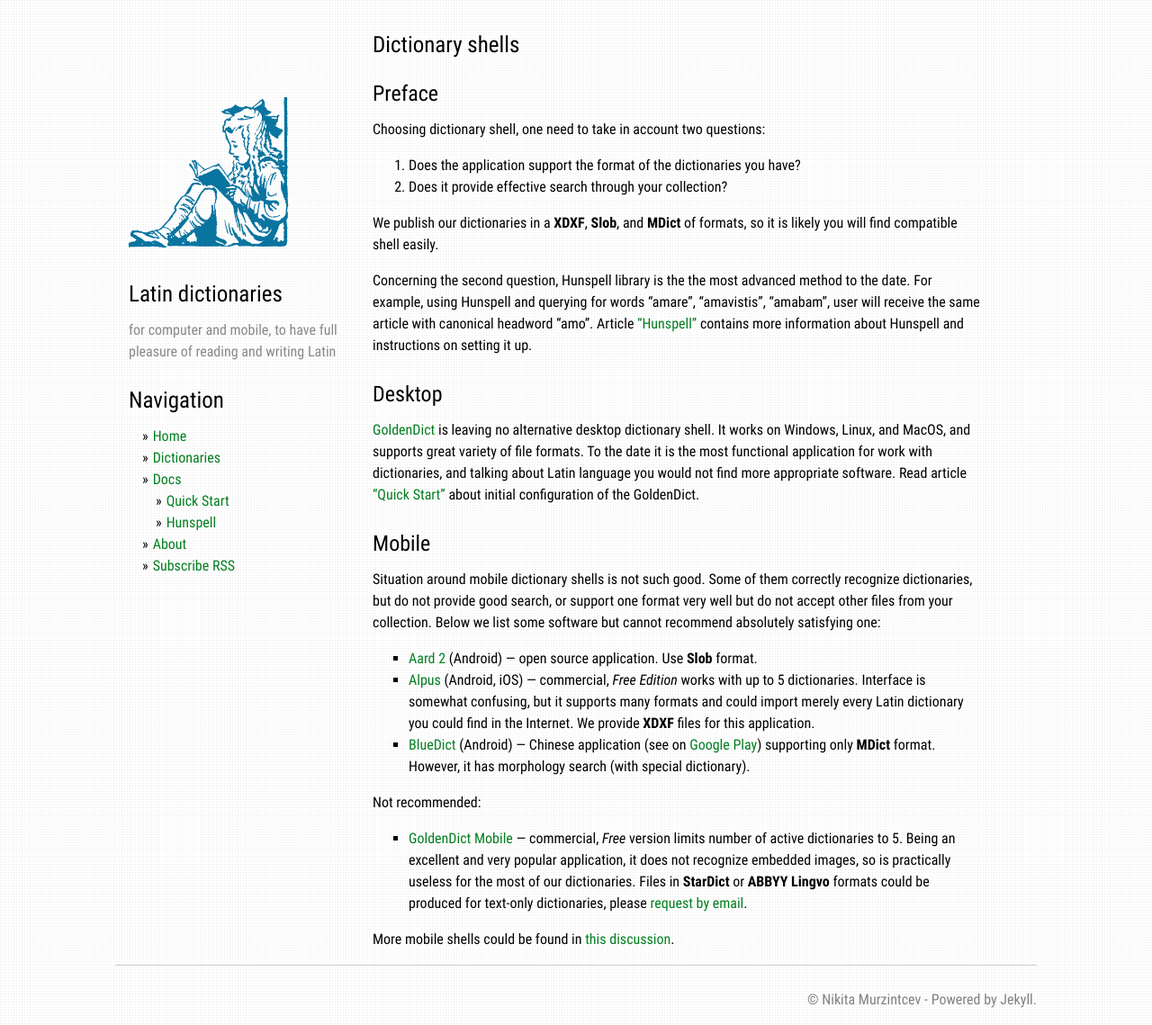
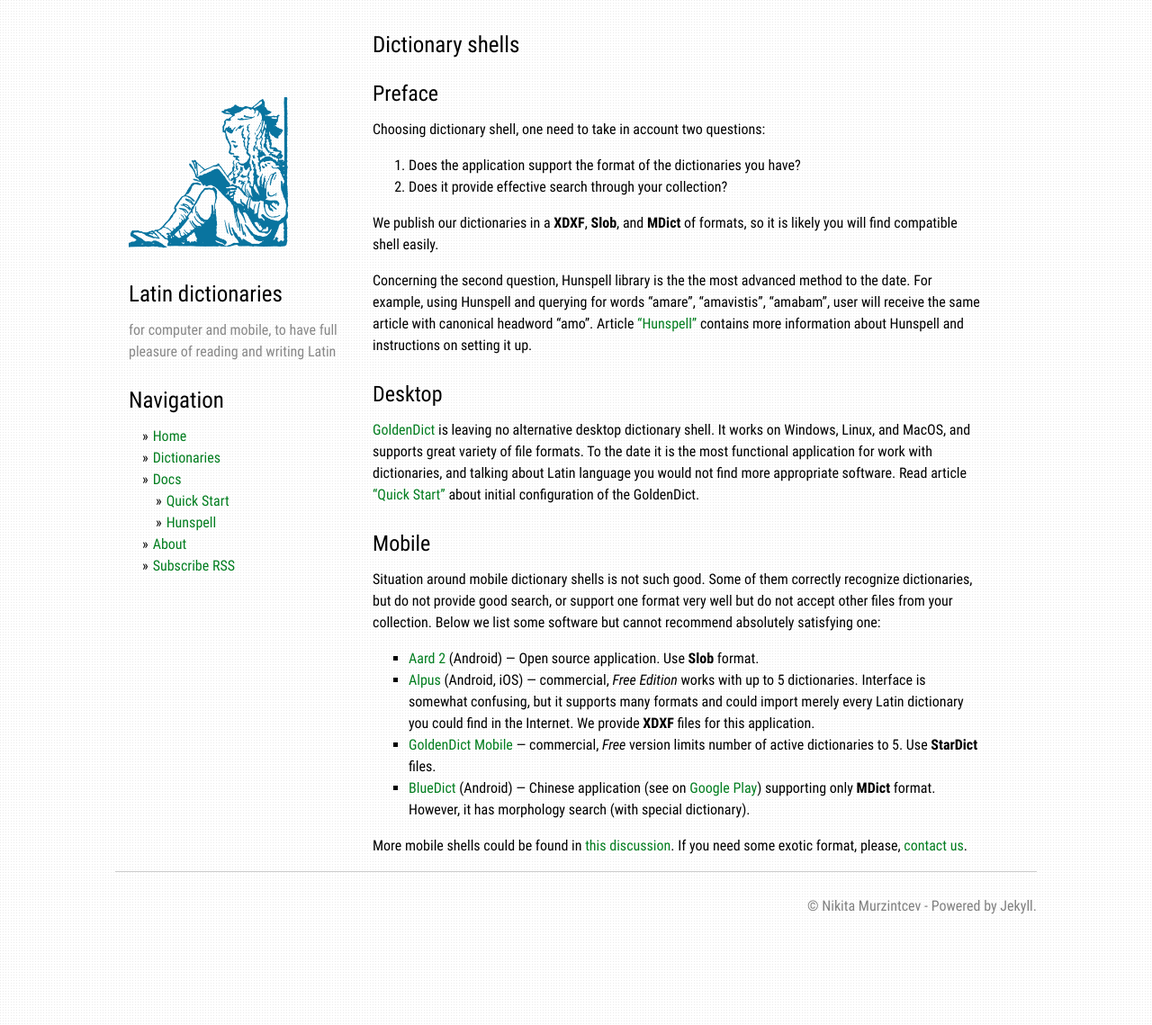
Before and after one commit to nikita-moor/dictionaries, a Jekyll site: the page built from docs/docs.md, in a window 1280 px wide. Shown: the whole page at 90% size. Built offline with Jekyll 4.4.1, drawn with Linux system fonts in a browser that asks for light colours.

Commit message:
Add StarDict files

```diff
--- a/docs/docs.md
+++ b/docs/docs.md
@@ -25,12 +25,9 @@
 
 Situation around mobile dictionary shells is not such good. Some of them correctly recognize dictionaries, but do not provide good search, or support one format very well but do not accept other files from your collection. Below we list some software but cannot recommend absolutely satisfying one:
 
-* [Aard 2](http://aarddict.org/) (Android) — open source application. Use **Slob** format.
+* [Aard 2](http://aarddict.org/) (Android) — Open source application. Use **Slob** format.
 * [Alpus](https://alpusapp.com/index.html) (Android, iOS) — commercial, _Free Edition_ works with up to 5 dictionaries. Interface is somewhat confusing, but it supports many formats and could import merely every Latin dictionary you could find in the Internet. We provide **XDXF** files for this application.
+* [GoldenDict Mobile](http://goldendict.mobi/) — commercial, _Free_ version limits number of active dictionaries to 5. Use **StarDict** files.
 * [BlueDict](http://www.ssdlsoft.com/bluedict/) (Android) — Chinese application (see on [Google Play](https://play.google.com/store/apps/details?id=cn.ssdl.bluedict)) supporting only **MDict** format. However, it has morphology search (with special dictionary).
 
-Not recommended:
-
-* [GoldenDict Mobile](http://goldendict.mobi/) — commercial, _Free_ version limits number of active dictionaries to 5. Being an excellent and very popular application, it does not recognize embedded images, so is practically useless for the most of our dictionaries. Files in **StarDict** or **ABBYY Lingvo** formats could be produced for text-only dictionaries, please [request by email]({{ site.baseurl }}{% link about.md %}).
-
-More mobile shells could be found in [this discussion](https://github.com/nikita-moor/latin-dictionary/issues/2).
+More mobile shells could be found in [this discussion](https://github.com/nikita-moor/latin-dictionary/issues/2). If you need some exotic format, please, [contact us]({{ site.baseurl }}{% link about.md %}).
```
Also changed, not shown: _dictionaries/Ramshorn1860.md (+0 -1 lines).
